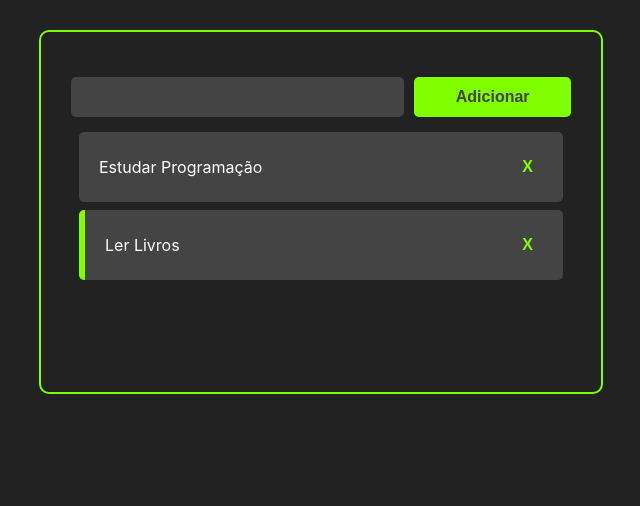
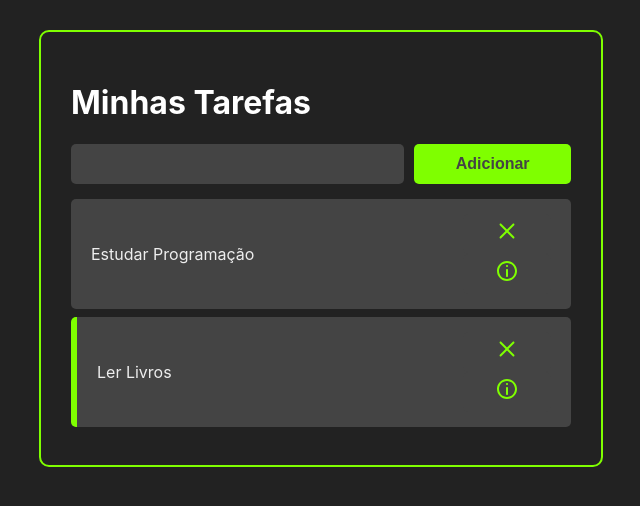
Before and after one commit to gabrielagoulart/React-aula, a React (Create React App) app: page / in a window 1280 px wide. Shown: the top 506 px of the page, without its empty margins (319-959 px from the left). Built offline with nearby package versions, Linux system fonts and the light colour scheme.

Commit message:
Adicionei o header do projeto e o botão de infos das tasks

```diff
--- a/package.json
+++ b/package.json
@@ -8,6 +8,8 @@
     "@testing-library/user-event": "^13.5.0",
     "react": "^18.2.0",
     "react-dom": "^18.2.0",
+    "react-icons": "^4.10.1",
+    "react-router-dom": "^6.14.1",
     "react-scripts": "5.0.1",
     "uuid": "^9.0.0",
     "web-vitals": "^2.1.4"
--- a/src/App.jsx
+++ b/src/App.jsx
@@ -1,11 +1,11 @@
 import React, { useState } from 'react'
 import {v4 as uuidv4} from 'uuid'
 
-import Tasks from "./components/Tasks"
+import Tasks from './components/Tasks'
+import AddTask from './components/AddTask'
+import Header from './components/Header'
 
 import './App.css'
-import AddTask from './components/AddTask';
-
 
 const App = () => {
 
@@ -52,7 +52,9 @@ const App = () => {
 
   return (
     <>
+
       <div className='container'>
+        <Header />
         <AddTask handleTaskAddition={handleTaskAddition} />
         <Tasks tasks={tasks}
         handleTaskClick={handleTaskClick}
--- /dev/null
+++ b/src/components/Header.jsx
@@ -0,0 +1,7 @@
+import React from 'react'
+
+const Header = () => {
+    return <h1>Minhas Tarefas</h1>
+}
+
+export default Header
--- a/src/components/Task.css
+++ b/src/components/Task.css
@@ -1,11 +1,11 @@
 .task-container {
     background-color: #444;
-    margin: 8px;
+    margin: 8px 0;
     padding: 15px 20px;
     display: flex;
     border-radius: 5px;
     justify-content: space-between;
-    columns: #eee;
+    color: #eee;
     align-items: center;
 }
 
@@ -13,9 +13,10 @@
     cursor: pointer;
 }
 
-.remove-task-button {
+.remove-task-button,
+.see-task-details-button {
     background-color: #444;
     border: none;
-    font-size: 16px;
+    font-size: 24px;
     color: chartreuse;
 }
--- a/src/components/Task.jsx
+++ b/src/components/Task.jsx
@@ -1,5 +1,5 @@
 import React from 'react';
-
+import {CgClose, CgInfo} from 'react-icons/cg'
 import "./Task.css"
 
 const Task = ({ task, handleTaskClick, handleTaskDeletion }) => {
@@ -13,7 +13,14 @@ const Task = ({ task, handleTaskClick, handleTaskDeletion }) => {
             </div>
 
             <div className='buttons-container'>
-                <button className='remove-task-button' onClick={() => handleTaskDeletion(task.id)}>X</button>
+                <button className='remove-task-button' onClick={() => handleTaskDeletion(task.id)}>
+                    <CgClose />
+                </button>
+
+                <button className='see-task-details-button'>
+                    <CgInfo />
+                </button>
+
             </div>
 
         </div>
```
Also changed, not shown: 1 other file (tests, documents, lock files or other folders).
